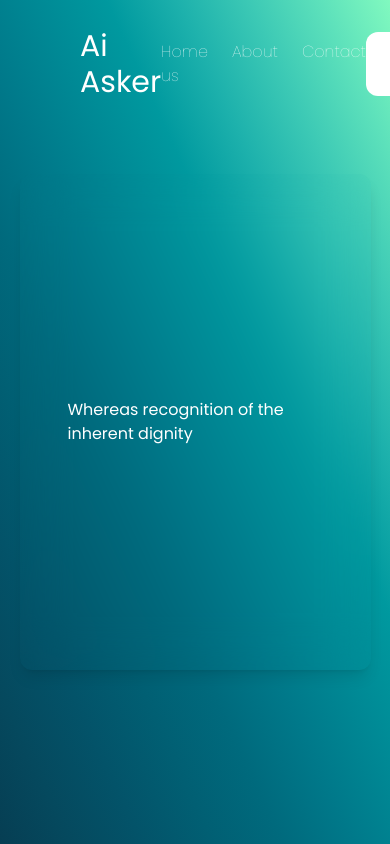
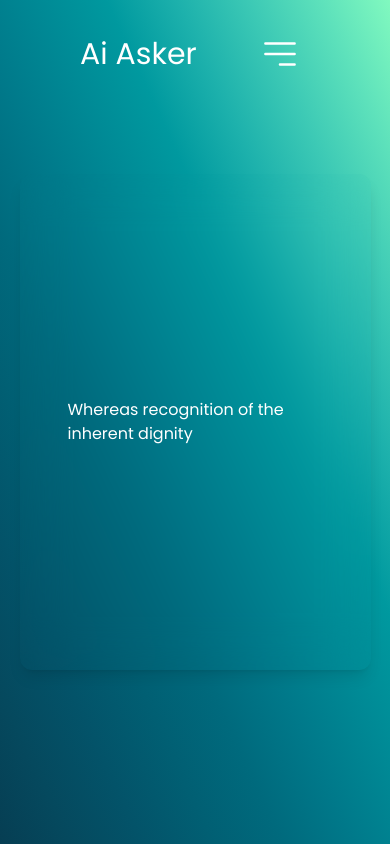
Before and after one commit to Yobro7292/ai-asker-v2, a Next.js app: page / in a window 390 px wide. Built offline with nearby package versions, Linux system fonts and the light colour scheme.

Commit message:
redefine header

```diff
--- a/app/page.tsx
+++ b/app/page.tsx
@@ -2,6 +2,9 @@ import Header from "@/components/Header/Index";
 import styles from "./page.module.css";
 import Hero from "@/components/Hero/Index";
 
+export const metadata = {
+  title : 'Welcome to AI Asker'
+}
 export default function Home() {
   return (
     <main className={styles.main}>
--- a/components/Header/HeaderButtons.tsx
+++ b/components/Header/HeaderButtons.tsx
@@ -1,6 +1,7 @@
-import Link from "next/link";
+"use client"
+import Button from "../common/Button";
 
-export interface PoppinsFontClasses {
+export interface HeaderButtonsProps {
   poppins: {
     style: Style;
     className: string | undefined;
@@ -13,39 +14,18 @@ export interface Style {
   fontWeight?: number | undefined;
 }
 
-export interface Link {
-  lable: string;
-  href: string;
-}
 
-const links: Link[] = [
-  { lable: "Home", href: "#" },
-  { lable: "About", href: "#" },
-];
-export default function HeaderButtons({ poppins }: PoppinsFontClasses) {
+export default function HeaderButtons({ poppins }: HeaderButtonsProps) {
+  const onButtonClicked = () => {
+
+  }
   return (
     <>
       {" "}
       <div
-        className={`text-md text-white font-light ${poppins.className} py-2`}
+        className={`w-full hidden lg:flex justify-end text-md text-white font-light ${poppins.className} py-2`}
       >
-        {/* {links.map((button, i) => {
-          return (
-            <button
-              key={i}
-              className={`${
-                i !== 0 && i !== links.length - 1 ? "mx-4" : "mx-0"
-              } text-md text-white hover:text-gray-200 font-thin px-6 py-2 bg-lime-700 rounded-full`}
-            >
-              {button.lable}
-            </button>
-          );
-        })} */}
-        <button
-          className={`px-6 py-3 text-sm text-black bg-white rounded-xl font-semibold hover:bg-gray-800 hover:text-white `}
-        >
-          Get Started
-        </button>
+        <Button label={"Get Started"} clickEvent={onButtonClicked} />
       </div>
     </>
   );
--- a/components/Header/Index.tsx
+++ b/components/Header/Index.tsx
@@ -2,6 +2,7 @@ import { Poppins } from "next/font/google";
 import Logo from "./Logo";
 import Links from "./Links";
 import HeaderButtons from "./HeaderButtons";
+import { Menu } from "./Menu";
 
 const poppins = Poppins({
   subsets: ["latin"],
@@ -14,6 +15,7 @@ export default function Header() {
       <Logo poppins={poppins} />
       <Links poppins={poppins} />
       <HeaderButtons poppins={poppins} />
+      <Menu />
     </div>
   );
 }
--- a/components/Header/Links.tsx
+++ b/components/Header/Links.tsx
@@ -28,7 +28,7 @@ export default function Links({ poppins }: PoppinsFontClasses) {
     <>
       {" "}
       <div
-        className={`text-md text-white font-light ${poppins.className} py-2`}
+        className={`w-full hidden lg:flex justify-center items-center text-md text-white font-light ${poppins.className} py-2`}
       >
         {links.map((link, i) => {
           return (
--- a/components/Header/Logo.tsx
+++ b/components/Header/Logo.tsx
@@ -13,6 +13,6 @@ export interface Style {
 
 export default function Logo({ poppins }: PoppinsFontClasses) {
   return (
-    <div className={`text-3xl text-white ${poppins.className}`}>Ai Asker</div>
+    <div className={`w-full flex justify-start text-3xl text-white ${poppins.className}`}>Ai Asker</div>
   );
 }
--- /dev/null
+++ b/components/Header/Menu.tsx
@@ -0,0 +1,7 @@
+import Image from "next/image"
+
+export const Menu = () => {
+  return (
+    <Image src={'/menu-btn.svg'} alt={'menu-button'} width={60} height={60} className="block lg:hidden text-white" />
+  )
+}
--- /dev/null
+++ b/components/common/Button.tsx
@@ -0,0 +1,18 @@
+"use client"
+interface ButtonProps {
+    label: string | React.ReactElement<any>,
+    clickEvent: () => void
+}
+const Button = ({label, clickEvent}:ButtonProps) => {
+
+  return (
+    <button
+          className={`px-6 py-3 mx-1 text-sm text-black bg-white rounded-xl font-semibold hover:bg-gray-800 hover:text-white `}
+          onClick={clickEvent}
+        >
+          {label}
+        </button>
+  )
+}
+
+export default Button
```
Also changed, not shown: public/menu-btn.svg (added).
